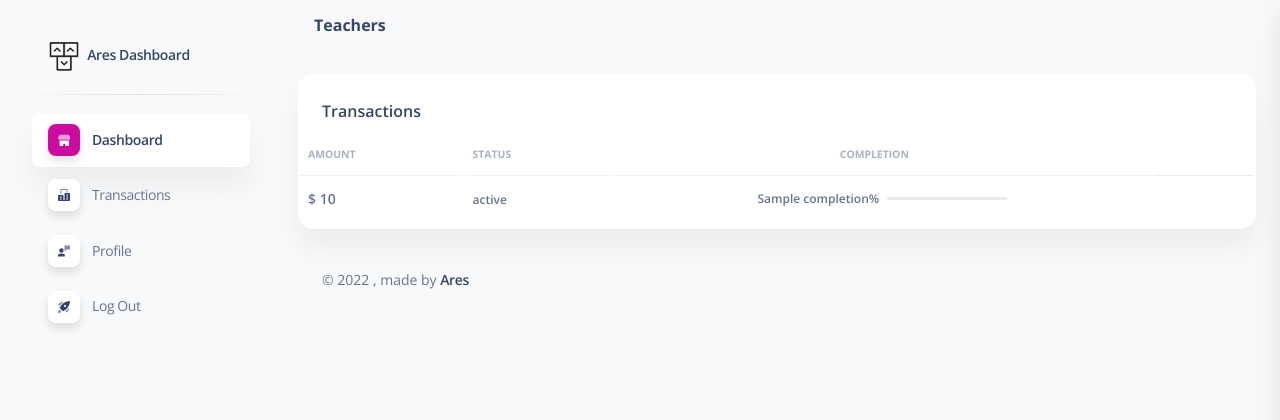
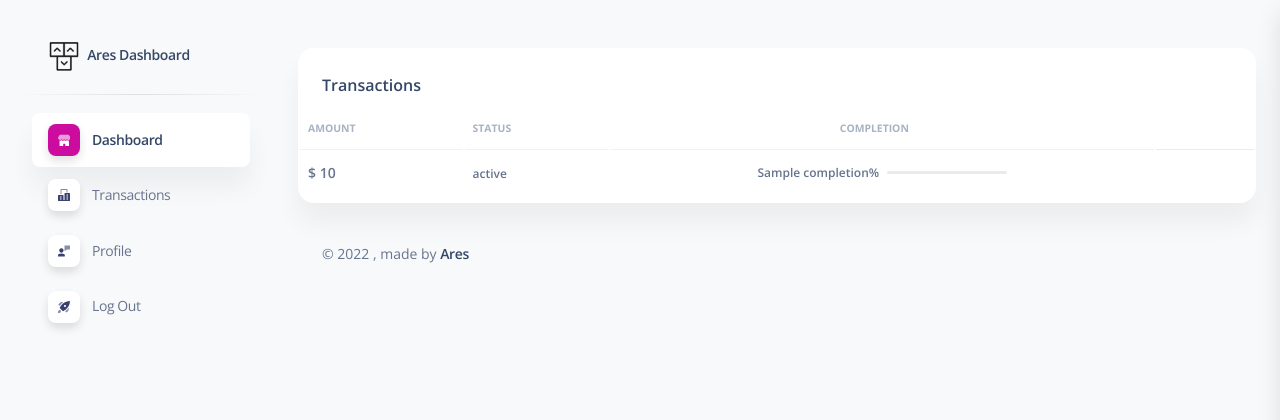
Before and after one commit to DevSylva/Ares, a Django app: template templates/transactions.html in a window 1280 px wide. Shown: the top 420 px of the page. Run offline with Django 4.2, Linux system fonts and the light colour scheme; the template is opened without the code that fills it: most values are stand-ins (such as "Sample title", 1, 10 or a date in 2020); some libraries are stand-ins or nearby versions.

Commit message:
'update;

```diff
--- a/templates/transactions.html
+++ b/templates/transactions.html
@@ -37,7 +37,7 @@
             <li class="breadcrumb-item text-sm"><a class="opacity-5 text-dark" href="javascript:;">Pages</a></li>
             <li class="breadcrumb-item text-sm text-dark active" aria-current="page">Tables</li>
           </ol> -->
-          <h6 class="font-weight-bolder mb-0">Teachers</h6>
+          <!-- <h6 class="font-weight-bolder mb-0">Teachers</h6> -->
         </nav>
         <div class="collapse navbar-collapse mt-sm-0 mt-2 me-md-0 me-sm-4" id="navbar">
           <!-- <div class="ms-md-auto pe-md-3 d-flex align-items-center">
```
